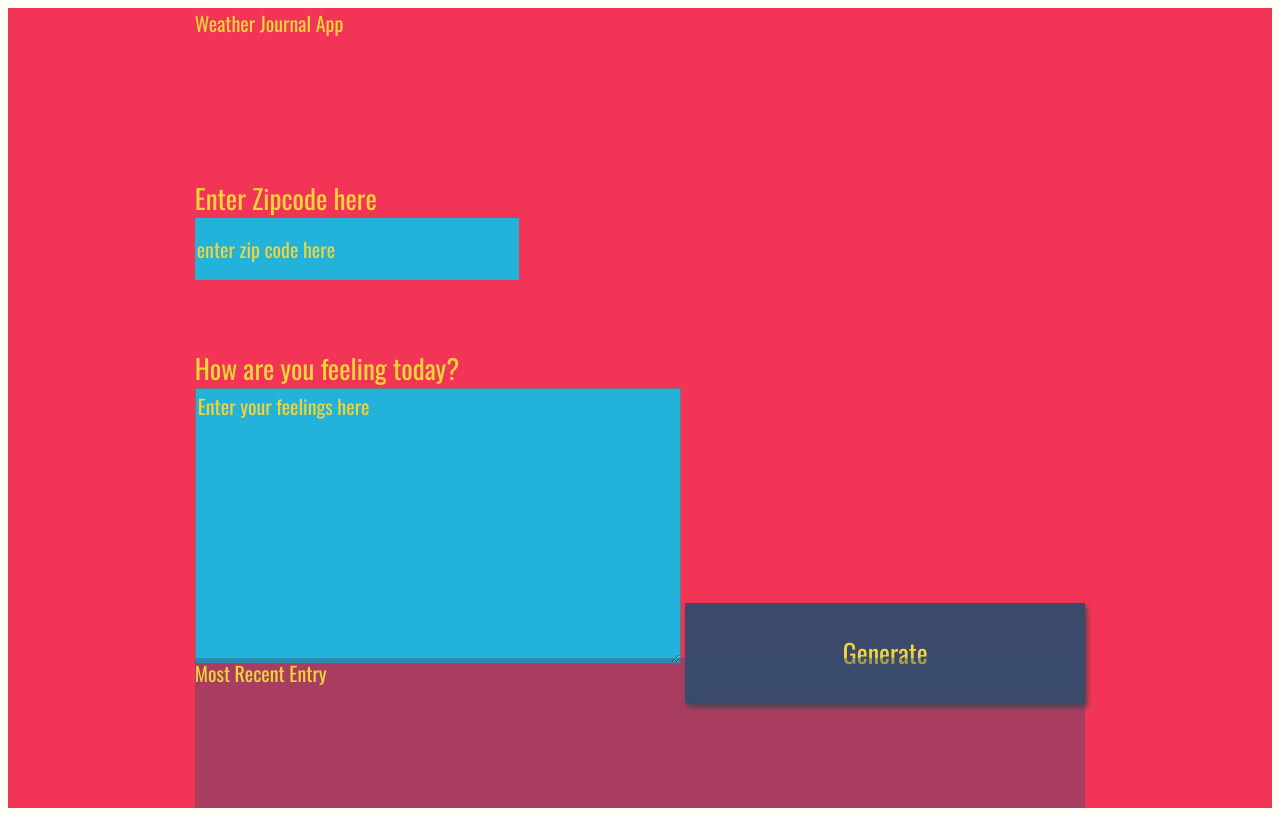
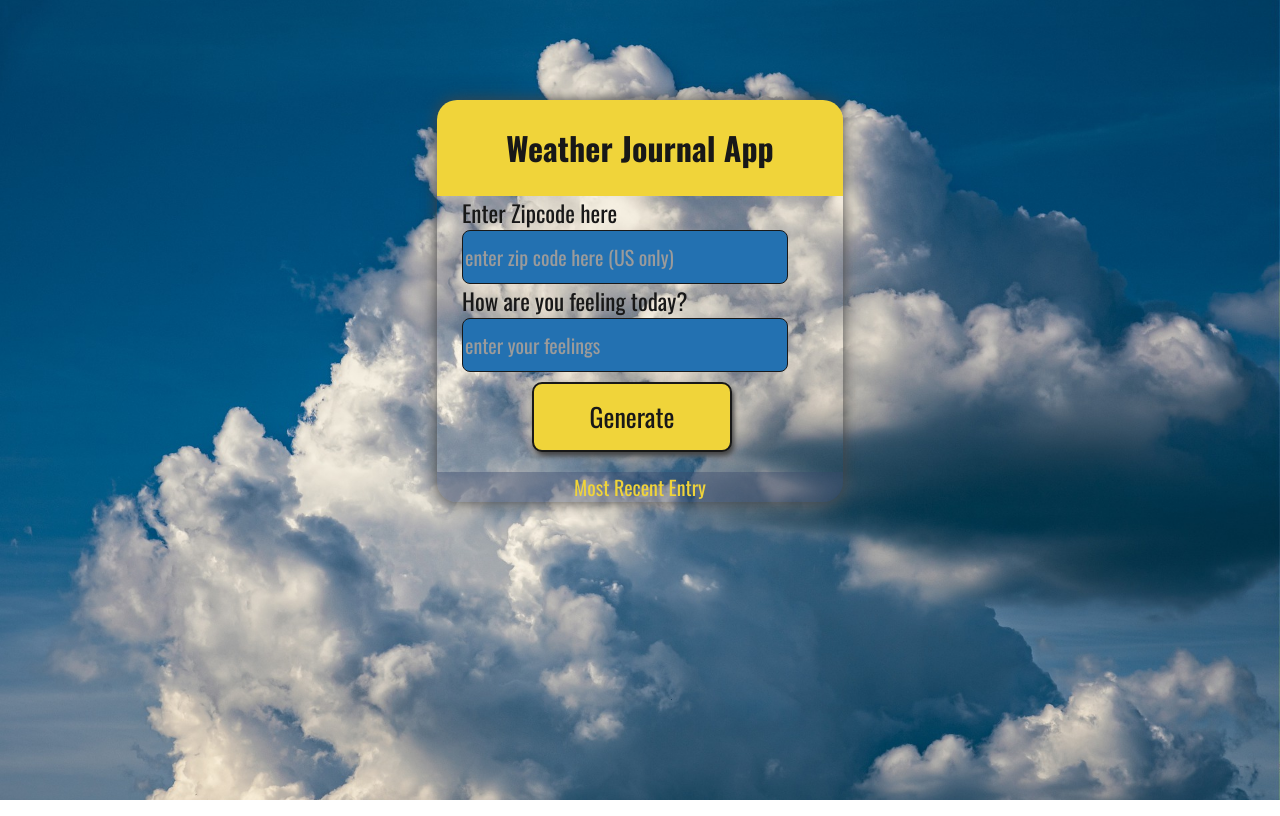
Before and after one commit to NicoAlbo13/Weather-journal-project, a website: page website/index.html in a window 1280 px wide. Drawn offline with nearby package versions, Linux system fonts and the light colour scheme; a web font is replaced by a local one.

Commit message:
feat: Style the app

```diff
--- a/website/index.html
+++ b/website/index.html
@@ -1,35 +1,43 @@
 <!DOCTYPE html>
 <html>
   <head>
-<meta charset="UTF-8">
+    <meta charset="UTF-8" />
     <title>Weather Journal</title>
-<link href="https://fonts.googleapis.com/css?family=Oswald:400,600,700|Ranga:400,700&display=swap" rel="stylesheet">
-<link rel="stylesheet" href="style.css">
+    <link
+      href="https://fonts.googleapis.com/css?family=Oswald:400,600,700|Ranga:400,700&display=swap"
+      rel="stylesheet"
+    />
+    <link rel="stylesheet" href="style.css" />
   </head>
   <body>
-<div id = "app">
-  <div class ="holder headline">
-    Weather Journal App
+    <div id="app">
+      <div id="card">
+        <div class="holder headline" id="header">
+          <h1>Weather Journal App</h1>
         </div>
-  <div class ="holder zip">
+        <div class="holder zip" id="zipper">
           <label for="zip">Enter Zipcode here</label>
-    <input type="text" id="zip" placeholder="enter zip code here">
+          <input
+            type="text"
+            id="zip"
+            placeholder="enter zip code here (US only)"
+          />
         </div>
-  <div class ="holder feel">
+        <div class="holder feel" id="fl">
           <label for="feelings">How are you feeling today?</label>
-    <textarea class= "myInput" id="feelings" placeholder="Enter your feelings here" rows="9" cols="50"></textarea>
-    <button id="generate" type = "submit"> Generate </button>
+          <input type="text" id="feelings" placeholder="enter your feelings" />
+          <button id="generate" type="submit">Generate</button>
         </div>
-  <div class ="holder entry">
-    <div class = "title">Most Recent Entry</div>
-   <div id = "entryHolder">
-    <div id = "date"></div>
-   <div id = "temp"></div>
-   <div id = "content"></div>
+        <div class="holder entry" id="cont">
+          <div class="title">Most Recent Entry</div>
+          <div id="entryHolder">
+            <div id="date"></div>
+            <div id="temp"></div>
+            <div id="content"></div>
+          </div>
         </div>
       </div>
     </div>
     <script src="app.js" type="text/javascript"></script>
-
   </body>
 </html>
--- a/website/style.css
+++ b/website/style.css
@@ -1,86 +1,112 @@
-body{
-    background: #fffff8;
+body {
+  background-image: url('images/clouds.jpg');
+  background-position: center;
+  background-repeat: no-repeat;
+  background-attachment: fixed;
+  background-size: cover;
   font-family: -apple-system, BlinkMacSystemFont, sans-serif;
 }
 
-#app{
+#app {
+  margin-top: 100px;
   display: grid;
-    grid-auto-rows: minmax(150px, auto);
-    /* grid-template-columns:  */
-    height:100vh;
-    background: #f23557;
+  grid-template-areas: 'card';
   color: #f0d43a;
   justify-content: center;
-    grid-gap: 1em;
+  grid-gap: 8px;
   font-size: 20px;
   font-family: 'Oswald', sans-serif;
 }
 
-.holder{
-
+#card {
+  grid-area: card;
+  border-radius: 20px;
+  padding-top: 0px;
+  box-shadow: 0 0 15px #444;
 }
 
-.entry{
-    background: rgba(59, 74, 107, .4);
+.entry {
+  background: rgba(59, 74, 107, 0.4);
+  text-align: center;
 }
 
-#entryHolder{
-
+#date {
+  color: #181818;
 }
 
-#date{
-
+#temp {
+  color: #181818;
 }
 
-#temp{
-
+#content {
+  color: #181818;
 }
 
-#content{
-
+#header {
+  width: 400px;
+  background-color: #f0d43a;
+  text-align: center;
+  color: #181818;
+  padding: 3px;
+  margin-top: 0px;
+  border-radius: 20px 20px 0px 0px;
 }
 
-.headline {
+#zipper {
+  padding-left: 25px;
+}
 
+#fl {
+  padding-left: 25px;
+  padding-bottom: 20px;
 }
-.title{
 
+#cont {
+  border-radius: 0px 0px 20px 20px;
 }
 
 /*  Basic Styling To Override Default For Basic HTML Elements */
-label{
-    display:block;
-    font-size: 27px;
+label {
+  display: block;
+  font-size: 23px;
+  color: #181818;
 }
 
-input{
-    display:block;
-    height: 60px;
+input {
+  display: block;
+  height: 50px;
   width: 320px;
-    background:#22b2da;
-    color: #f0d43a;
+  background: #2371b1;
+  color: #9b9b9b;
   font-size: 20px;
   font-family: 'Oswald', sans-serif;
-    border: none;
+  border: 1px solid #181818;
+  border-radius: 8px;
 }
 
-button{
-    width: 400px;
-    height: 100px;
-    background: #3b4a6b;
-    color: #f0d43a;
+button {
+  margin-top: 10px;
+  margin-left: 70px;
+  width: 200px;
+  height: 70px;
+  background: #f0d43a;
+  color: #181818;
   font-size: 26px;
   font-family: 'Oswald', sans-serif;
-    border: none;
+  border: 2px solid #181818;
   box-shadow: 2px 4px 5px #444;
-}
-h1{
-    font-size: 36px;
+  align-items: center;
+  cursor: pointer;
+  border-radius: 10px;
 }
 
-textarea{
-    background:#22b2da;
-    color: #f0d43a;
+h1 {
+  font-size: 32px;
+  color: #181818;
+}
+
+textarea {
+  color: #9b9b9b;
   font-size: 20px;
   font-family: 'Oswald', sans-serif;
 }
@@ -92,20 +118,20 @@ button:focus {
   outline: none;
 }
 /* Style for Placeholder Text*/
-::placeholder { /* Firefox, Chrome, Opera */
+::placeholder {
+  /* Firefox, Chrome, Opera */
+  color: #9b9b9b;
+  font-family: 'Oswald', sans-serif;
+}
+
+:-ms-input-placeholder {
+  /* Internet Explorer 10-11 */
   color: #f0d43a;
   font-family: 'Oswald', sans-serif;
-
 }
 
-:-ms-input-placeholder { /* Internet Explorer 10-11 */
+::-ms-input-placeholder {
+  /* Microsoft Edge */
   color: #f0d43a;
   font-family: 'Oswald', sans-serif;
-
 }
-
-::-ms-input-placeholder { /* Microsoft Edge */
-    color: #f0d43a;
-    font-family: 'Oswald', sans-serif;
-
-}
```
Also changed, not shown: website/images/clouds.jpg (added). Lines whose indentation alone changed are shown as unchanged.
